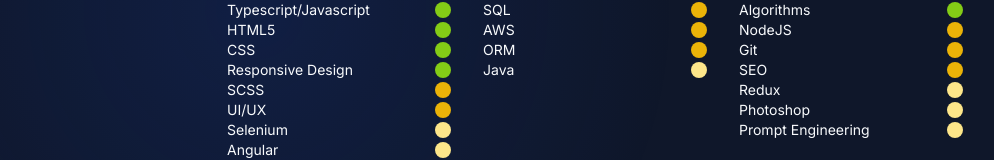
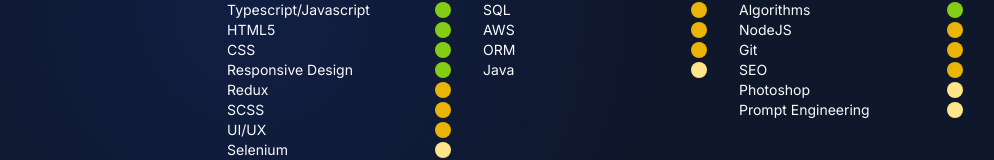
Before and after one commit to EamonEarth/Godfather, a Next.js app: page /skills in a window 1280 px wide. Shown: the part 390-550 px from the top of the page, without its empty margins (45-1039 px from the left). Built offline with nearby package versions, Linux system fonts and the light colour scheme; no server answers.

Commit message:
Skill orderings

```diff
--- a/app/(howdy)/components/Skills.tsx
+++ b/app/(howdy)/components/Skills.tsx
@@ -2,14 +2,14 @@
 
 const skillList = {
     advanced: ["Typescript/Javascript", "Python", "React", "HTML5", "CSS", "Data Structures", "NextJS", "APIs", "Responsive Design", "Dynamic Programming", "Algorithms" ],
-    intermediate: ["Zustand", "AWS", "SQL", "Git", "SCSS", "Testing", "SEO", "NodeJS", "Figma", "ORM", "UI/UX"],
-    junior: ["Angular", "Redux", "Selenium", "Prompt Engineering", "Botpress", "Photoshop","Vue", "Java", "Go", "Jest", "WebSockets"]
+    intermediate: ["Zustand", "Redux", "AWS", "SQL", "Git", "SCSS", "Testing", "SEO", "NodeJS", "Figma", "ORM", "UI/UX"],
+    junior: ["Angular", "Selenium", "Prompt Engineering", "Botpress", "Photoshop","Vue", "Java", "Go", "Jest", "WebSockets"]
 }
 
 const skillGroupings = {
-    "Frontend": ["React","Typescript/Javascript", "HTML5", "CSS", "Responsive Design", "SCSS" , "UI/UX", "Selenium",  "Angular", "Vue"],
+    "Frontend": ["React","Typescript/Javascript", "HTML5", "CSS", "Responsive Design", "Redux", "SCSS" , "UI/UX", "Selenium",  "Angular", "Vue"],
     "Backend": ["Python", "SQL", "AWS", "ORM", "Java" ],
-    "Inbetween / General": ["Dynamic Programming", "Algorithms", "NodeJS", "Git", "SEO","Redux", "Photoshop", "Prompt Engineering"   ],
+    "Inbetween / General": ["Dynamic Programming", "Algorithms", "NodeJS", "Git", "SEO", "Photoshop", "Prompt Engineering"   ],
     "Design": ["Figma", "Photoshop"]
 }
 
```
